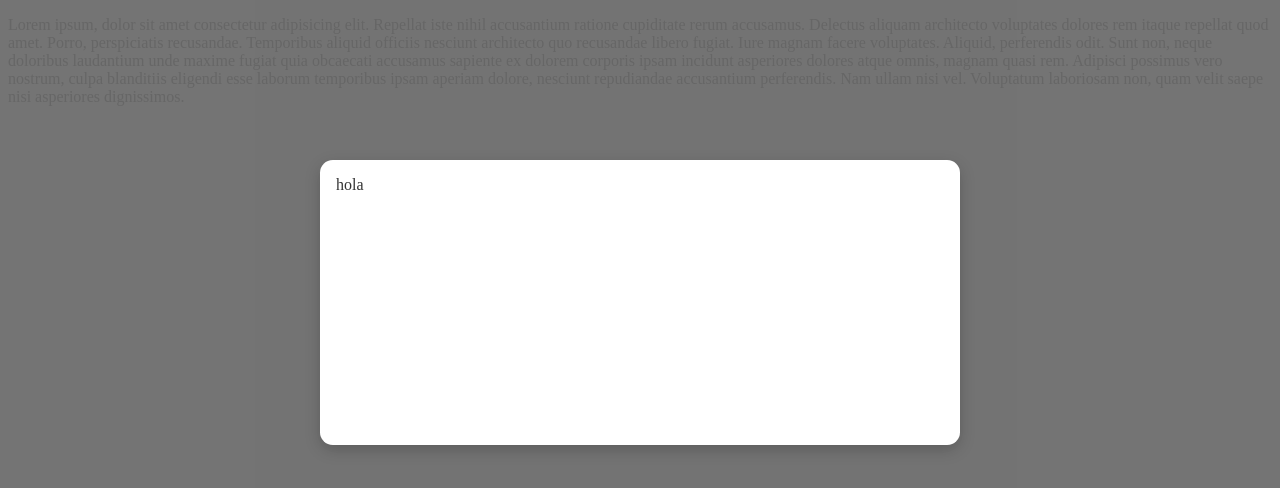
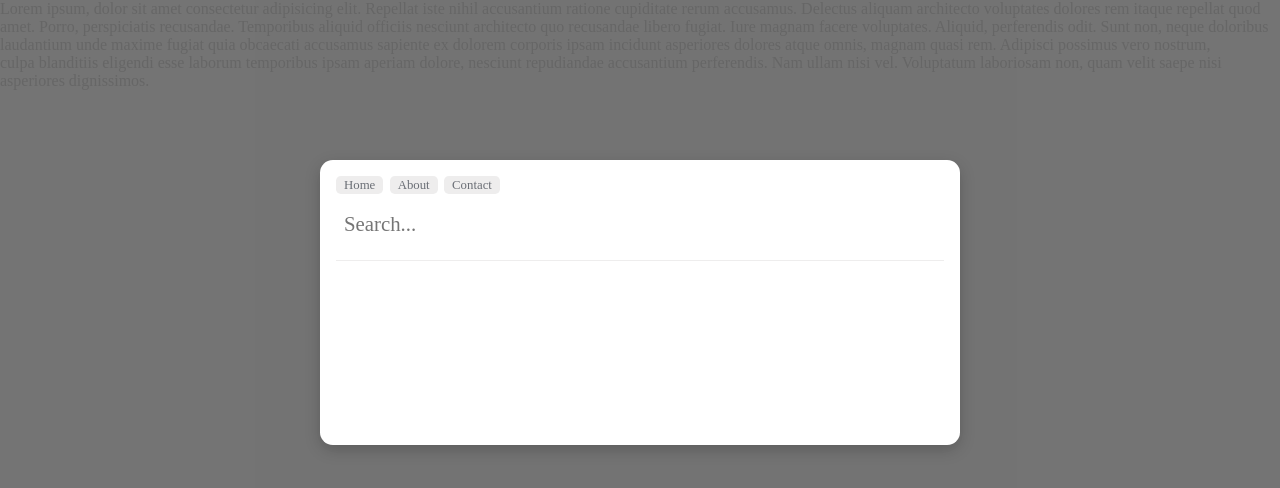
Before and after one commit to LeoLizc/master-keys, a website with bundled scripts: page dev/index.html in a window 1280 px wide. Built offline with nearby package versions, Linux system fonts and the light colour scheme; files whose address does not match are found by name.

Commit message:
Add navigation and search elements to index.html

```diff
--- a/dev/index.html
+++ b/dev/index.html
@@ -24,6 +24,27 @@
     <div class="bg-modal" hidden>
       <div class="modal"></div>
     </div>
-    <master-keys> <div>hola</div> </master-keys>
+    <master-keys>
+      <header>
+        <nav class="breadcrumbs">
+          <ul>
+            <li class="breadcrumb">
+              <a href="#">Home</a>
+            </li>
+            <li class="breadcrumb">
+              <a href="#">About</a>
+            </li>
+            <li class="breadcrumb">
+              <a href="#">Contact</a>
+            </li>
+          </ul>
+        </nav>
+        <div class="search">
+          <input name="search" type="text" placeholder="Search..." />
+        </div>
+      </header>
+      <section></section>
+      <footer></footer>
+    </master-keys>
   </body>
 </html>
--- a/dev/style.css
+++ b/dev/style.css
@@ -1,20 +1,33 @@
+/* *******************************  RESET ***************************** */
 * {
   min-height: 0;
   min-width: 0;
   font: inherit;
+
+  margin: 0;
+  padding: 0;
 }
 
-*, *::before, *::after {
+*,
+*::before,
+*::after {
   box-sizing: border-box;
 }
 
-img, video, svg {
+img,
+video,
+svg {
   display: block;
   height: auto;
   max-width: 100%;
 }
 
-h1, h2, h3, h4, h5, h6 {
+h1,
+h2,
+h3,
+h4,
+h5,
+h6 {
   text-wrap: balance;
 }
 
@@ -22,10 +35,73 @@ p {
   text-wrap: pretty;
 }
 
+/* *******************************  RESET ***************************** */
+
 :root {
   color-scheme: dark light;
 }
 
 body {
-  background-color: rgb(23,23,23);
+  background-color: rgb(23, 23, 23);
 }
+
+nav.breadcrumbs {
+  /* display: flex;
+  flex-wrap: wrap; */
+  /* justify-content: left;
+  align-items: center; */
+  border-radius: 0.5rem;
+  color: rgb(255, 255, 255);
+
+  ul {
+    display: flex;
+    flex-wrap: wrap;
+    justify-content: left;
+    align-items: center;
+    gap: 0.4rem;
+  }
+}
+
+nav .breadcrumb {
+  display: inline-block;
+  width: fit-content;
+  padding: .1rem 0.5rem;
+
+  font-size: 0.8rem;
+  border-radius: 0.3rem;
+  background-color: rgba(177, 176, 176, 0.222);
+
+
+  a {
+    text-decoration: none;
+    color: rgb(107, 111, 118);
+  }
+}
+
+header .search {
+  margin: .6rem 0;
+  margin-bottom: 1rem;
+}
+
+.search input {
+  width: 100%;
+  padding: 0.5rem;
+
+  border-radius: 0.5rem;
+  border: none;
+  background: transparent;
+
+  font-size: 1.3rem;
+  font-weight: 350;
+}
+
+.search input:focus {
+  outline: none;
+  box-shadow: 0 0 0 0.2rem rgba(255, 255, 255, 0.4);
+
+  color: rgb(80, 84, 90);
+}
+
+header {
+  border-bottom: 1px solid rgba(177, 176, 176, 0.222)
+}
```
